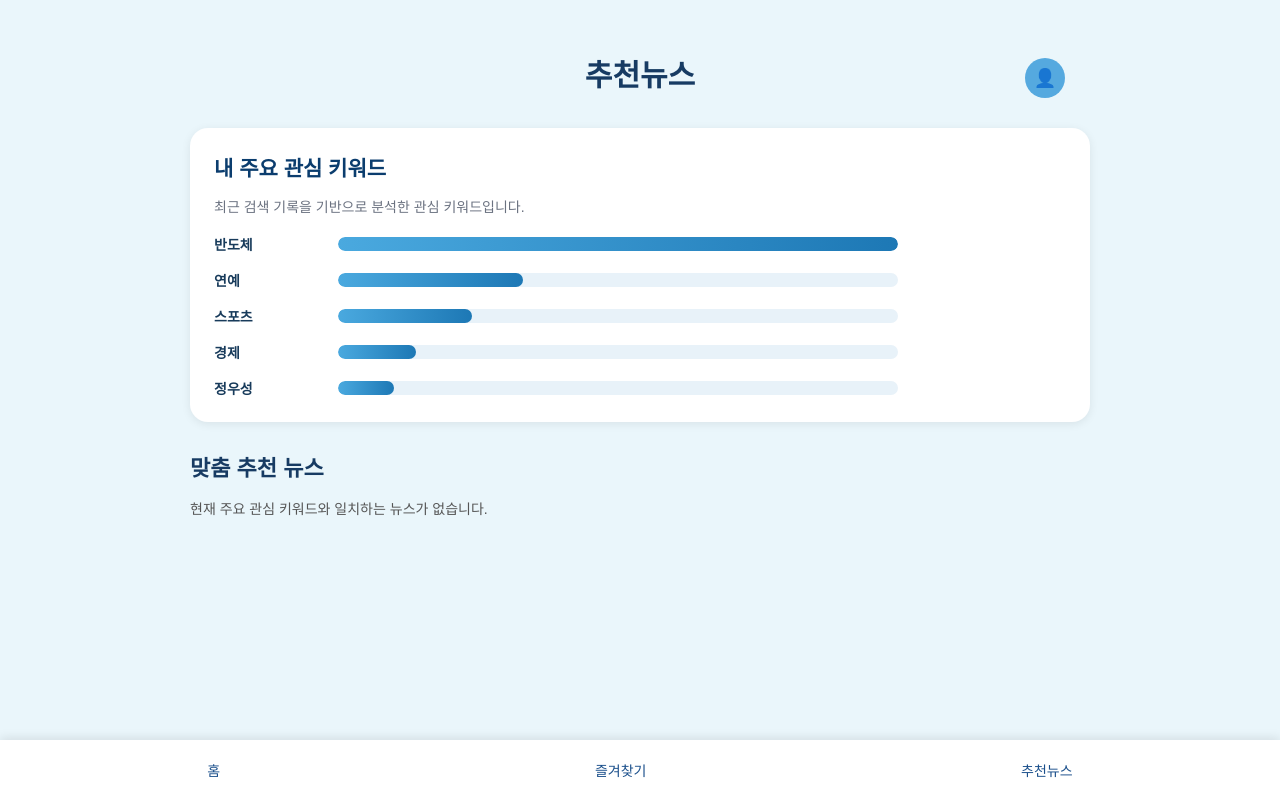
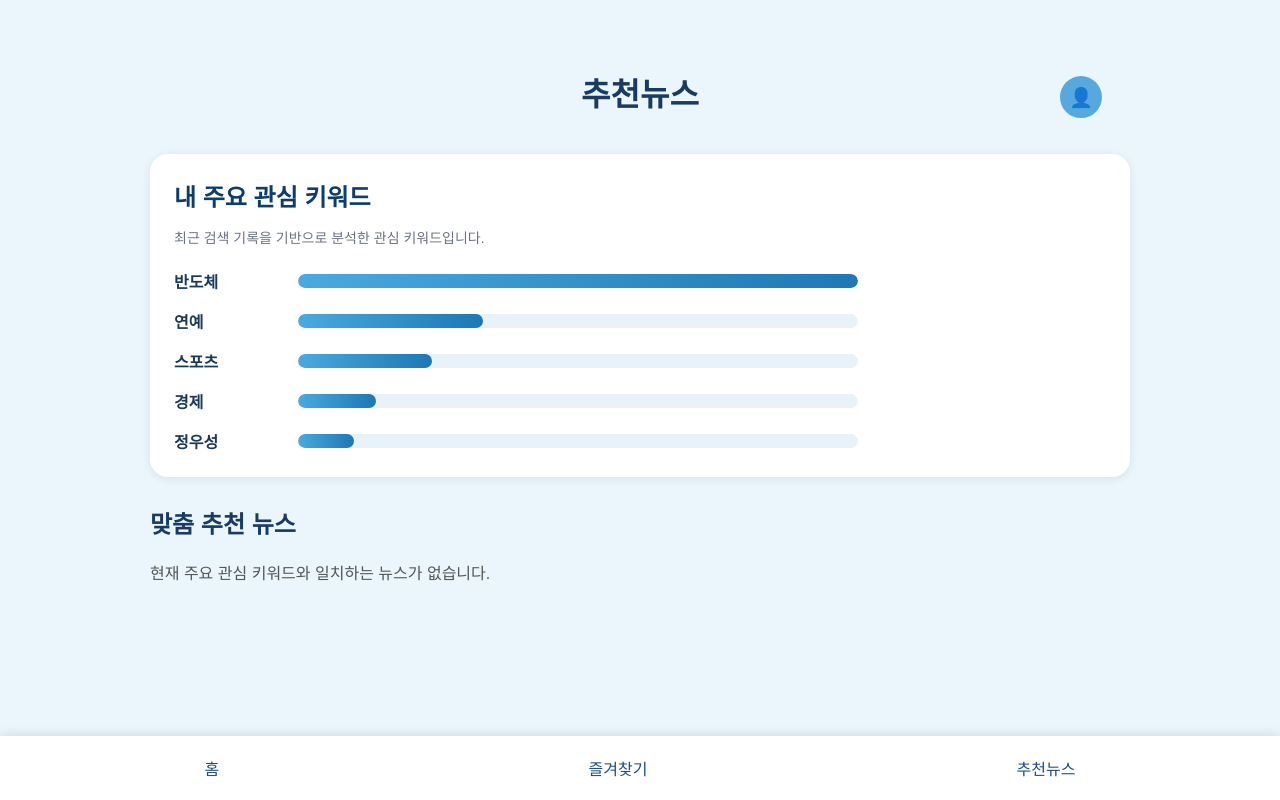
Before and after one commit to arongi27/newsletter-summary-rebuild, a Flask app: page /interests in a window 1280 px wide. Run offline with Flask 3, Linux system fonts and the light colour scheme; a user stored in the database is signed in; data comes from the database, SQL or seed files in the repository; both versions use the stored data as it was before the commit.

```diff
--- a/static/style.css
+++ b/static/style.css
@@ -5,17 +5,16 @@
 body {
     min-height: 100vh;
     margin: 0;
-    padding: 24px 20px 90px;
+    padding: 30px 24px 100px;
     background-color: #eaf6fb;
     color: #173b63;
     font-family: Arial, sans-serif;
-    font-size: 14px;
 }
 
 /* 제목과 설명 */
 
 h1 {
-    margin: 30px 0 8px;
+    margin: 40px 0 10px;
     text-align: center;
     color: #173b63;
 }
@@ -34,52 +33,36 @@ p {
 
 .title-row {
     position: relative;
-    width: min(92%, 900px);
-    height: 48px;
-    margin: 28px auto 8px;
+    width: min(92%, 980px);
+    height: 50px;
+    margin: 40px auto 10px;
 }
 
 .title-row h1 {
     margin: 0;
-    line-height: 48px;
+    line-height: 50px;
     text-align: center;
-}
-
-.title-row h1 {
-    font-size: 30px;
-}
-
-main > h2 {
-    font-size: 22px;
-}
-
-article h3 {
-    font-size: 16px;
-}
-
-article p {
-    font-size: 14px;
 }
 
 .title-row .profile-icon {
     position: absolute;
     top: 50%;
-    left: calc(50% + 385px);
+    left: calc(50% + 420px);
     transform: translateY(-45%);
 
     display: flex;
     justify-content: center;
     align-items: center;
 
-    width: 40px;
-    height: 40px;
+    width: 42px;
+    height: 42px;
 
     border-radius: 50%;
     background-color: #55a9df;
     color: #ffffff;
 
     text-decoration: none;
-    font-size: 18px;
+    font-size: 19px;
     font-weight: normal;
     cursor: pointer;
 }
@@ -272,20 +255,20 @@ nav a:hover {
 /* 뉴스 영역 */
 
 main {
-    width: min(92%, 900px);
-    margin: 28px auto 90px;
+    width: min(92%, 980px);
+    margin: 34px auto 100px;
     padding: 0;
 }
 
 main h2 {
-    margin-bottom: 16px;
+    margin-bottom: 20px;
     color: #173b63;
 }
 
 article {
     width: 100%;
-    margin-bottom: 16px;
-    padding: 20px 24px;
+    margin-bottom: 20px;
+    padding: 24px 28px;
     background-color: #ffffff;
     border: 1px solid #dce8f2;
     border-radius: 16px;
@@ -714,7 +691,7 @@ footer a:hover {
 }
 
 .interest-description {
-    margin-bottom: 16px;
+    margin-bottom: 20px;
     color: #6b7280;
     font-size: 14px;
     line-height: 1.6;
```
Also changed, not shown: other parts of static/style.css (+22 -28 lines), news.db (deleted), static/keyword_graph.png (deleted), static/wordcloud.png (deleted), 1 other file.
